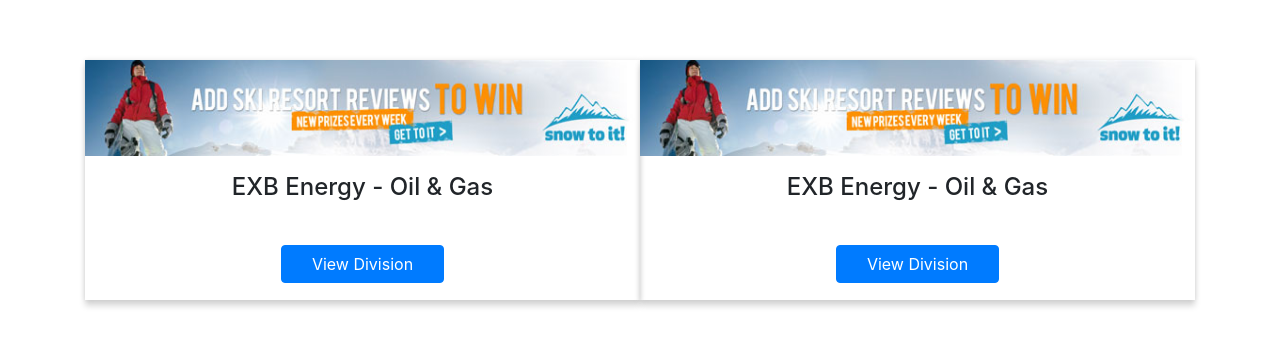
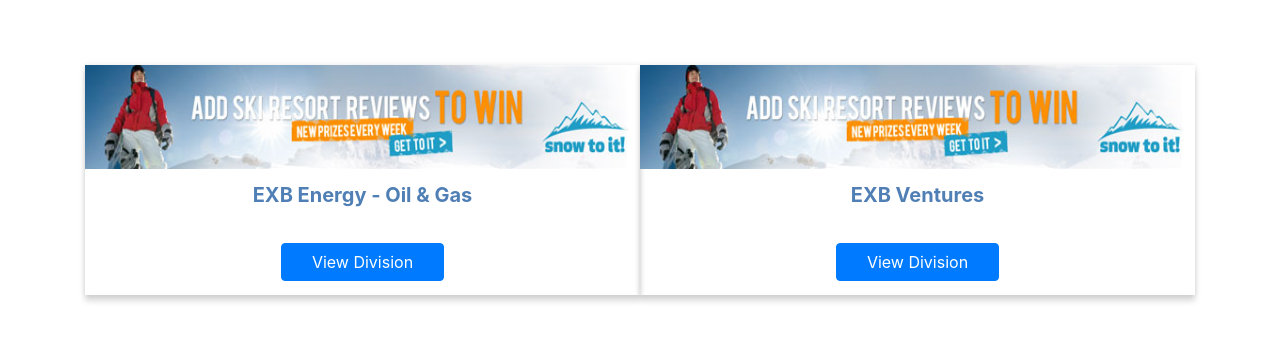
Before and after one commit to UndefinedMamun/landingPage, a plain HTML site: page index.html in a window 1280 px wide. Shown: the part 220-566 px from the top of the page. Drawn offline with nearby package versions, Linux system fonts and the light colour scheme.

Commit message:
heading change

```diff
--- a/index.html
+++ b/index.html
@@ -17,16 +17,16 @@
                     <img src="first.jpg" alt="Exb Energy oil and gas">
                 </div>
                 <div class="buttons text-center">
-                    <h4>EXB Energy - Oil &amp; Gas</h4>
+                    <h5>EXB Energy - Oil &amp; Gas</h5>
                     <div class="another"><a target="blank" href="#" class="btn btn-primary">View Division</a></div>
                 </div>
             </div>
             <div class="col-md-6 common">
                 <div class="banner">
-                    <img src="first.jpg" alt="Exb Energy oil and gas">
+                    <img src="first.jpg" alt="EXB Ventures">
                 </div>
                 <div class="buttons text-center">
-                    <h4>EXB Energy - Oil &amp; Gas</h4>
+                    <h5>EXB Ventures</h5>
                     <div class="another"><a target="blank" href="#" class="btn btn-primary">View Division</a></div>
                 </div>
             </div>
--- a/main.css
+++ b/main.css
@@ -11,13 +11,13 @@
 .common{
     display: flex;
     flex-direction: column;
-    height: 240px;
+    height: 230px;
     box-shadow: 0 0px 5px rgba(0,0,0,0.10), 0 6px 6px rgba(0,0,0,0.15);
     padding: 0;
 }
 
 .banner{
-    height: 40%;
+    height: 45%;
 }
 .banner img{
     width: 100%;
@@ -28,7 +28,7 @@
     display: flex;
     flex-direction: column;
     justify-content: space-around;
-    height: 60%;
+    height: 55%;
 }
 
 .buttons a{
@@ -36,3 +36,7 @@
     padding-left: 30px;
     /* margin: auto 0 20px 0; */
 }
+.buttons h5{
+    color: #4F7FB5;
+    font-weight: bold;
+}
```
